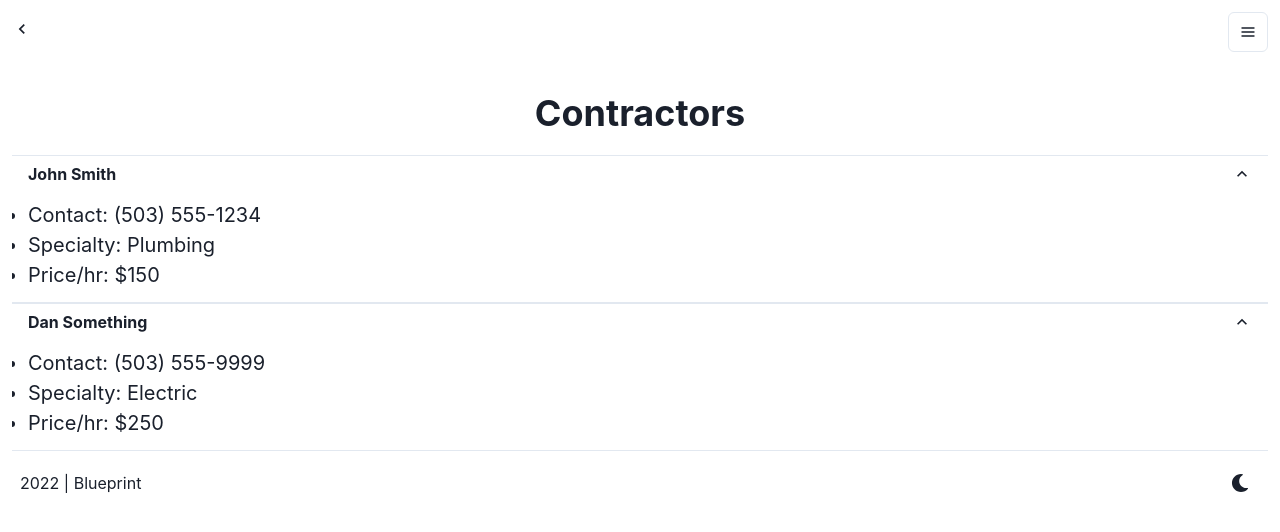
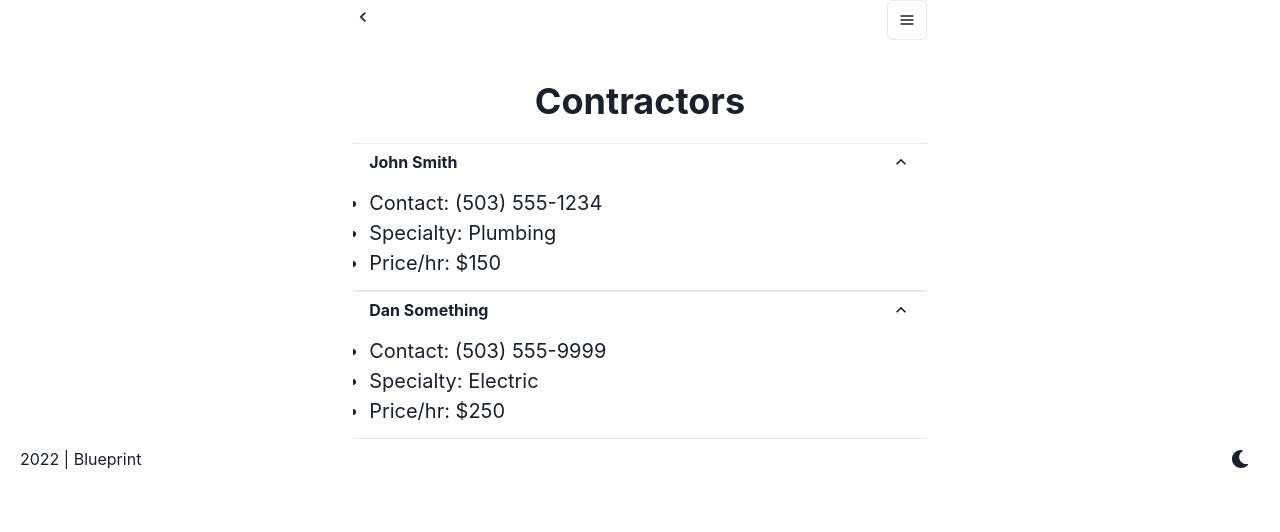
Before and after one commit to stephenparkhum/House-App-V2, a React (Create React App) app: page /contractors in a window 1280 px wide. Shown: the top 532 px of the page. Built offline with nearby package versions, Linux system fonts and the light colour scheme.

Commit message:
Updating some styles

```diff
--- a/src/App.tsx
+++ b/src/App.tsx
@@ -12,6 +12,7 @@ import {
   MenuList,
   MenuItem,
   IconButton,
+  Container,
 } from "@chakra-ui/react"
 import { ColorModeSwitcher } from "./ColorModeSwitcher"
 import Homes from "./components/Homes"
@@ -77,8 +78,9 @@ export const App = () => {
 
   return (
     <ChakraProvider theme={theme}>
+      <Container>
         <Box textAlign="center" fontSize="xl">
-        <Grid p={3}>
+          <Grid>
             <Flex mb="10">
               <Link href="/">
                 <ChevronLeftIcon />
@@ -99,6 +101,7 @@ export const App = () => {
             <RouterProvider router={router} />
           </Grid>
         </Box>
+      </Container>
       <Flex mb="5" ml="5" mr="5" direction="row" alignItems="center">
         <Box alignSelf="center" textAlign="center">
           2022 | {name}
--- a/src/components/Appliances.tsx
+++ b/src/components/Appliances.tsx
@@ -1,4 +1,4 @@
-import { Box, Grid, Image, Flex, Spacer, GridItem, Heading } from '@chakra-ui/react'
+import { Box, Grid, Image, Flex, GridItem, Heading } from '@chakra-ui/react'
 import { Appliance } from '../types/types'
 
 type Props = {
--- a/src/components/Contractors.tsx
+++ b/src/components/Contractors.tsx
@@ -3,9 +3,11 @@ import {
   AccordionItem,
   AccordionButton,
   AccordionPanel,
-  AccordionIcon, Box, Heading
+  AccordionIcon, Box, Heading,
+  Text,
+  Link
 } from '@chakra-ui/react'
-import React from 'react'
+// import React from 'react'
 import { Contractor } from '../types/types'
 
 type Props = {
@@ -30,7 +32,9 @@ const Contractors = ({ contractors }: Props) => {
             <AccordionPanel pb={3}>
               <ul>
                 <li>
-                  Contact: {c.phoneNumber}
+                  <Text>
+                    Contact: <Link className="text-success" href={`tel:+1${c.phoneNumber}`}>{c.phoneNumber}</Link>
+                  </Text>
                 </li>
                 <li>
                   Specialty: {c.specialty}
--- a/src/components/Homes.tsx
+++ b/src/components/Homes.tsx
@@ -1,19 +1,9 @@
 import { Box, Heading } from '@chakra-ui/react'
 import testUser from '../data/data'
-import { House } from '../types/types';
-import HouseCard from './HomeCard';
+import { display } from '../utilities/display';
 
 const Homes = () => {
   const { houses } = testUser;
-
-  const displayHomesList = (houses: House[]) => {
-    return houses.map((house: House) => {
-      return (
-        <HouseCard house={house} />
-      )
-    })
-  }
-
   const label = 'Your Homes'
 
   return (
@@ -22,7 +12,7 @@ const Homes = () => {
         {label.toUpperCase()}
       </Heading>
       <Box textAlign="left">
-        {displayHomesList(houses)}
+        {display.homesList(houses)}
       </Box>
     </Box>
   )
--- /dev/null
+++ b/src/utilities/display.tsx
@@ -0,0 +1,13 @@
+import HouseCard from '../components/HomeCard';
+import { House } from '../types/types';
+
+
+export const display = {
+  homesList: (houses: House[]) => {
+    return houses.map((house: House) => {
+      return (
+        <HouseCard house={house} />
+      )
+    })
+  }
+}
```
Lines whose indentation alone changed are shown as unchanged.
